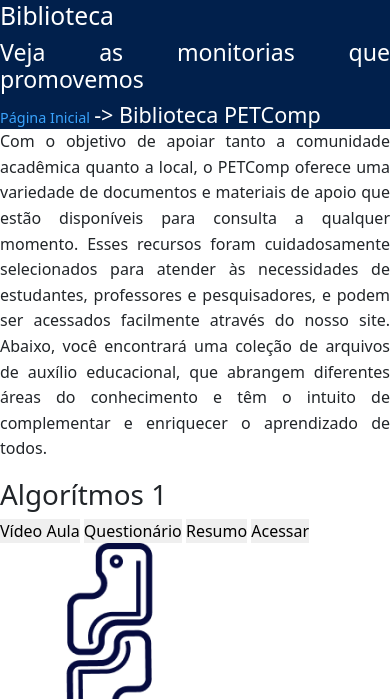
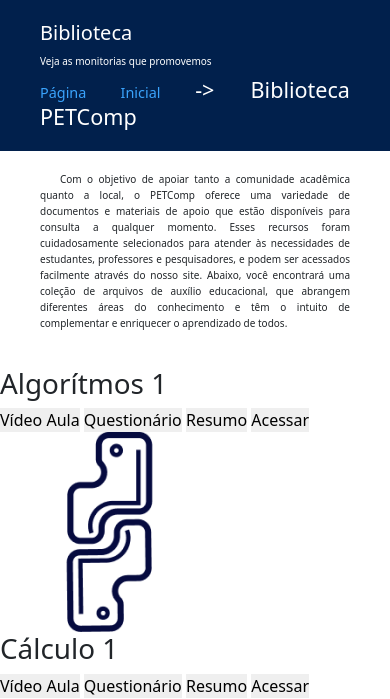
Before and after one commit to artur-pedro/petcomp-newwebsite, a PHP site: page /biblioteca-petcomp-monitoria.php in a window 390 px wide. Shown: the part 64-763 px from the top of the page. Run offline with PHP 8.4, Linux system fonts and the light colour scheme; some web fonts are replaced.

Commit message:
responsividade da página biblioteca

```diff
--- a/css/biblioteca.css
+++ b/css/biblioteca.css
@@ -49,3 +49,99 @@
         transform: translateY(0);
     }
 }
+
+
+@media screen and (min-width: 1025px) {
+    .container-header {
+        padding: 50px 60px;
+    }
+
+    .container-header h2 {
+        font-size: 50px;
+        margin-bottom: 20px;
+        font-weight: bold;
+    }
+
+    .container-header h3 {
+        font-size: 30px;
+        margin-bottom: 20px;
+        font-weight: normal;
+    }
+
+    .container-header p {
+        font-size: 16px;
+        font-weight: normal;
+    }
+
+    .container-body {
+        padding: 50px 60px;
+    }
+
+    .container-body p {
+        font-size: 20px;
+    }
+}
+
+@media screen and (min-width: 601px) and (max-width: 1024px) {
+    .container-header {
+        padding: 20px 70px;
+    }
+
+    .container-header h2 {
+        font-size: 24px;
+        margin-bottom: 15px;
+    }
+
+    .container-header h3 {
+        font-size: 16px;
+        margin-bottom: 15px;
+    }
+
+    .container-header p {
+        font-size: 9px;
+        font-weight: normal;
+    }
+
+    .container-body {
+        padding: 20px 50px;
+    }
+
+    .container-body p {
+        font-size: 14px;
+        text-indent: 2em;
+    }
+}
+
+@media screen and (max-width: 600px) {
+    .container-header {
+        padding: 20px 40px;
+    }
+
+    .container-header h2 {
+        font-size: 20px;
+        margin-bottom: 10px;
+    }
+
+    .container-header h3 {
+        font-size: 10px;
+        margin-bottom: 10px;
+    }
+
+    .container-header p {
+        font-size: 5px;
+        font-weight: normal;
+    }
+
+    .container-body {
+        padding: 20px 40px;
+    }
+
+    .container-body p {
+        font-size: 10px;
+        text-indent: 2em;
+    }
+    .container-body p {
+        line-height: 1.6;
+        text-align: justify;
+    }
+  }
```
